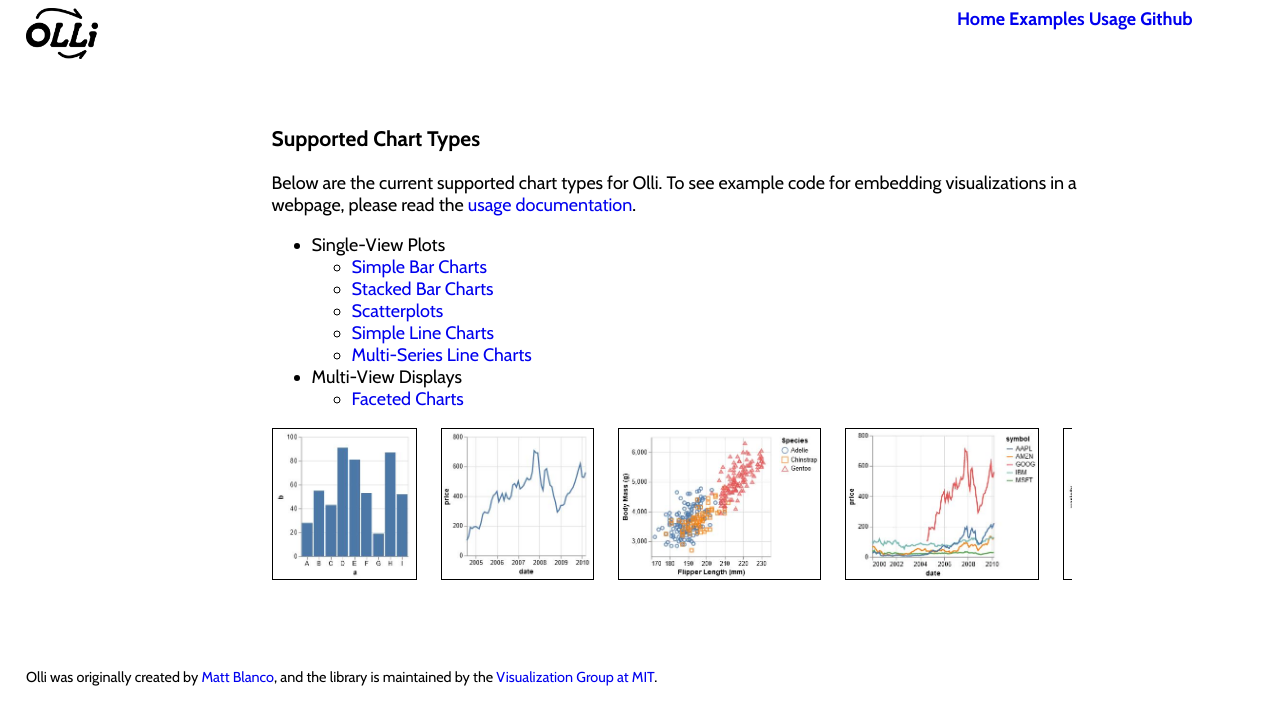
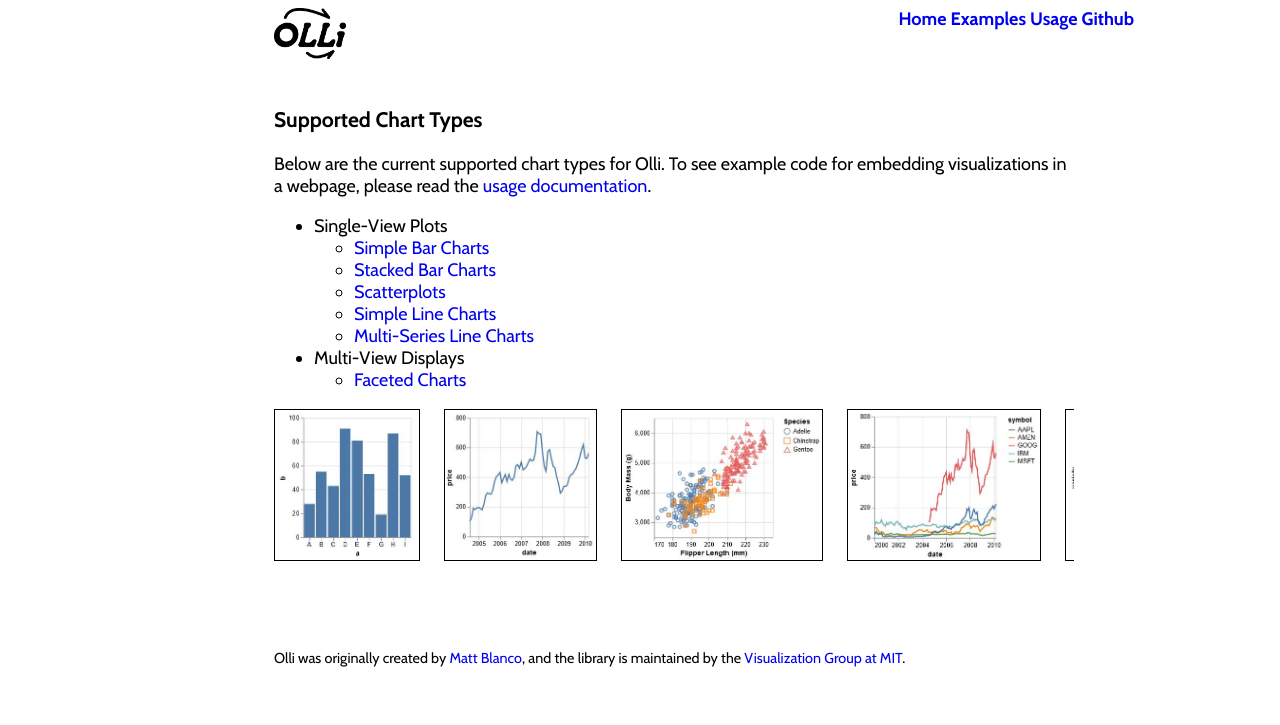
Before and after one commit to mitvis/olli, a Jekyll site: the page built from docs/examples.html, in a window 1280 px wide. Shown: the top 725 px of the page. Built offline with Jekyll 4.4.1, drawn with Linux system fonts in a browser that asks for light colours.

Commit message:
scrollbar styling

```diff
--- a/docs/css/main.css
+++ b/docs/css/main.css
@@ -2,6 +2,8 @@
   font-size: 18px;
   padding: 0 1em;
   font-family: 'Cabin', sans-serif;
+  margin-left: 20%;
+  margin-right: 10%;
 }
 
 .Logo {
@@ -22,22 +24,20 @@
 
 .Nav {
   /* display: inline-block; */
-  position: relative;
+  /* position: relative; */
 }
 
 .Links {
   float: right;
-  margin-right: 5%;
+  /* margin-right: 22%; */
 }
 
-.Links > a {
+.Links>a {
   font-weight: 700;
 }
 
 .Content {
   margin-top: 5%;
-  margin-left: 20%;
-  margin-right: 10%;
   height: fit-content;
 }
 
@@ -66,3 +66,24 @@
   margin-top: 60px;
   font-size: 0.8em;
 }
+
+/* Works on Firefox */
+* {
+  scrollbar-width: thin;
+  scrollbar-color: gray lightgray;
+}
+
+/* Works on Chrome, Edge, and Safari */
+*::-webkit-scrollbar {
+  width: 8px;
+}
+
+*::-webkit-scrollbar-track {
+  background: lightgray;
+}
+
+*::-webkit-scrollbar-thumb {
+  background-color: gray;
+  border-radius: 20px;
+  border: 3px solid lightgray;
+}
--- a/docs/examples.html
+++ b/docs/examples.html
@@ -5,10 +5,10 @@
 
 <div>
   <h3>Supported Chart Types</h3>
-  <span>
+  <p>
     Below are the current supported chart types for Olli. To see example code for embedding visualizations in a
     webpage, please read the <a href="{{site.baseurl}}/usage/">usage documentation</a>.
-  </span>
+  </p>
   <ul>
     <li>Single-View Plots</li>
     <ul>
```
